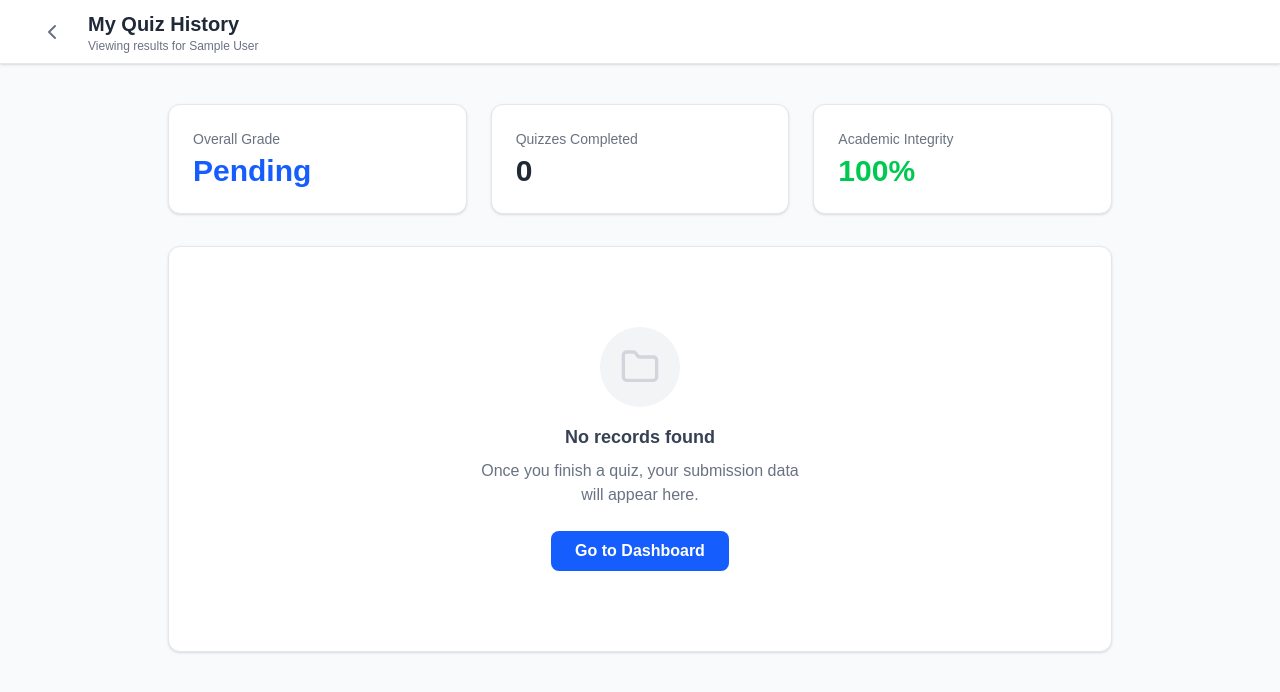
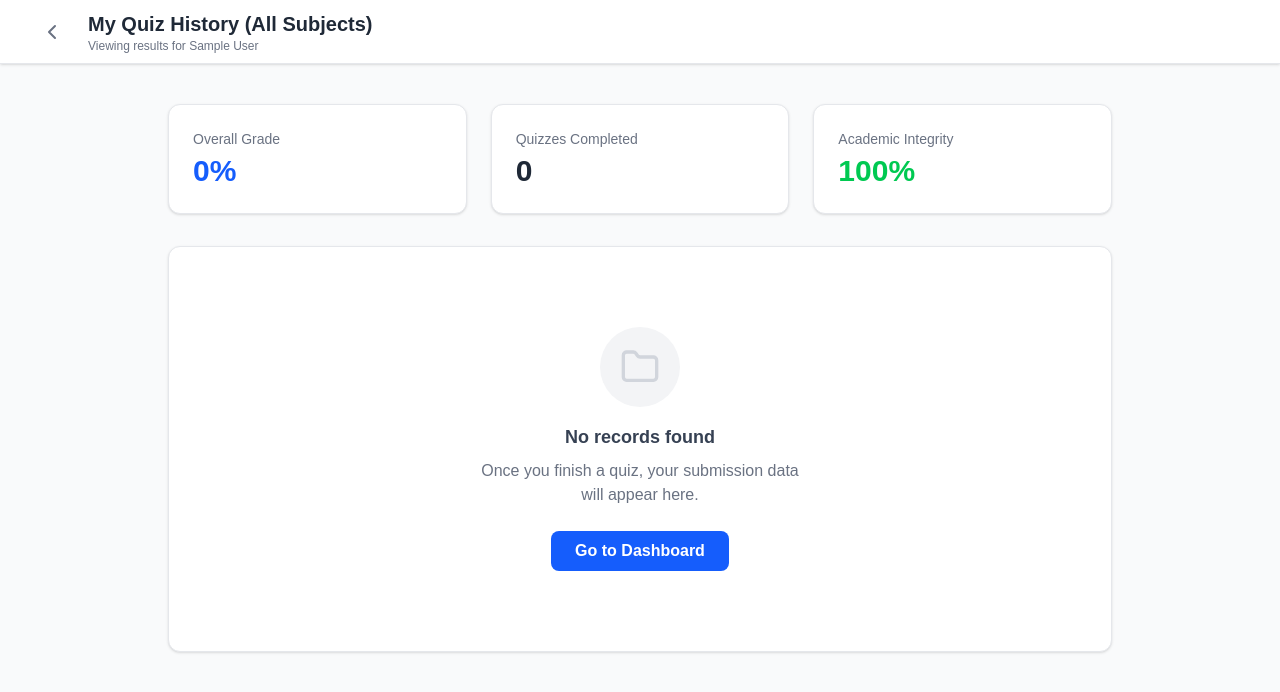
Before and after one commit to Galas25/quiz-application, a React (Vite) app: page /result in a window 1280 px wide. Shown: the top 692 px of the page. Built offline with nearby package versions, Linux system fonts and the light colour scheme; sample sign-in values are in the browser's storage.

Commit message:
Fix finalize button: properly mark scores as released and persist to localStorage

```diff
--- a/src/context/QuizContext.jsx
+++ b/src/context/QuizContext.jsx
@@ -105,7 +105,6 @@ export const QuizProvider = ({ children }) => {
   ) => {
     const studentName = currentUser || "Student";
 
-    // Ensure we have question data for accurate grading. If not loaded yet, fetch on demand.
     const ensureAndSave = async () => {
       let questions = quizData[subjectKey] || [];
       if (!questions.length) {
@@ -135,18 +134,19 @@ export const QuizProvider = ({ children }) => {
           violations: violationRef.current[subjectKey] || 0,
           score: computedScore,
           totalQuestions: questions.length,
+          released: false // <-- now per submission
         });
         return updated;
       });
     };
 
-    // fire and forget; navigation usually follows from caller after submitQuiz
     ensureAndSave();
 
     const quizTaken = JSON.parse(localStorage.getItem("quizTakenBySubject") || "{}");
     quizTaken[subjectKey] = true;
     localStorage.setItem("quizTakenBySubject", JSON.stringify(quizTaken));
   };
+
 
   const releaseScores = () => setReleased(true);
 
--- a/src/pages/InstructorDashboard.jsx
+++ b/src/pages/InstructorDashboard.jsx
@@ -16,13 +16,13 @@ import {
 } from "lucide-react";
 
 export default function InstructorDashboard() {
-  const { results, setResults, releaseScores, released, setCurrentUser, currentUser, quizData } = useContext(QuizContext);
+  const { results, setResults, setCurrentUser, currentUser, quizData } = useContext(QuizContext);
   const [searchTerm, setSearchTerm] = useState("");
+  const [released, setReleased] = useState(false); // button state
   const navigate = useNavigate();
 
   const handleLogout = () => {
     setCurrentUser(null);
-    // clear persisted user so instructor is fully logged out
     localStorage.removeItem("currentUser");
     navigate("/");
   };
@@ -50,15 +50,24 @@ export default function InstructorDashboard() {
   };
 
   const handleReleaseScores = () => {
-    releaseScores();
-    localStorage.setItem("released", "true");
+    setResults(prev => {
+      const updated = { ...prev };
+      Object.keys(updated).forEach(subKey => {
+        updated[subKey] = updated[subKey].map(r => ({ ...r, released: true }));
+      });
+      localStorage.setItem("results", JSON.stringify(updated));
+      return updated;
+    });
+    setReleased(true);
   };
 
   // Flatten all results
   const allSubmissions = Object.values(results || {}).flat();
   const totalSubmissions = allSubmissions.length;
   const flaggedCount = allSubmissions.filter(r => r?.violations > 0).length;
-  const avgIntegrity = allSubmissions.length > 0 ? allSubmissions.reduce((sum, r) => sum + (100 - (r.violations / 3 * 100)), 0) / allSubmissions.length : 100;
+  const avgIntegrity = allSubmissions.length > 0
+    ? allSubmissions.reduce((sum, r) => sum + (100 - (r.violations / 3 * 100)), 0) / allSubmissions.length
+    : 100;
   const uniqueStudents = new Set(allSubmissions.map(r => r.name)).size;
 
   return (
@@ -206,7 +215,7 @@ export default function InstructorDashboard() {
                               </span>
                             </td>
                             <td className="px-6 py-4">
-                              {released ? (
+                              {r.released ? (
                                 <div className="flex flex-col">
                                   <span className="font-bold text-slate-800 text-sm">{score} / {quizData[r.subject]?.length || 0}</span>
                                   <div className="w-24 h-1.5 bg-slate-100 rounded-full mt-1 overflow-hidden">
--- a/src/pages/ResultPage.jsx
+++ b/src/pages/ResultPage.jsx
@@ -4,35 +4,43 @@ import { QuizContext } from "../context/QuizContext";
 import { ChevronLeft, ClipboardList, Calendar, AlertCircle, Folder } from "lucide-react";
 
 export default function ResultsPage() {
-  const { results, currentUser, released, calculateScore, quizData } = useContext(QuizContext);
+  const { results, currentUser, calculateScore, quizData } = useContext(QuizContext);
   const location = useLocation();
   const navigate = useNavigate();
 
-  // Pass both subjectName and subjectKey when navigating from StudentHome
   const subjectName = location.state?.subjectName;
   const subjectKey = location.state?.subjectKey;
 
-  // Grab results for this subject
-  const subjectResults = (subjectKey && results[subjectKey]) || [];
+  // --- Grab results: single subject or all subjects ---
+  const allResults = subjectKey
+    ? results[subjectKey] || []
+    : Object.keys(results).flatMap(key =>
+        results[key].map(r => ({ ...r, subjectKey: key, subjectName: key })) // attach subjectKey/Name for display
+      );
 
-  // Filter by currentUser
-  const filteredResults = subjectResults.filter(r => {
+  // --- Filter by current user ---
+  const filteredResults = allResults.filter(r => {
     const currentName = typeof currentUser === 'object' ? currentUser?.name : currentUser;
-    const resultName = r.name;
-    return resultName === currentName;
+    return r.name === currentName;
   });
 
-  const avgCheating = filteredResults.length > 0 ? filteredResults.reduce((sum, r) => sum + (r.violations / 3 * 100), 0) / filteredResults.length : 0;
+  // --- Compute stats ---
+  const avgCheating = filteredResults.length > 0
+    ? filteredResults.reduce((sum, r) => sum + (r.violations / 3 * 100), 0) / filteredResults.length
+    : 0;
   const integrityPercent = 100 - avgCheating;
 
-  const avgGrade = filteredResults.length > 0 ? filteredResults.reduce((sum, r) => {
-    const score = calculateScore(r.answers, quizData[subjectKey]);
+  const avgGrade = filteredResults.length > 0
+    ? filteredResults.reduce((sum, r) => {
+        const key = r.subjectKey || subjectKey;
+        const score = calculateScore(key, r.answers);
         return sum + score;
-  }, 0) / filteredResults.length : 0;
+      }, 0) / filteredResults.length
+    : 0;
 
   return (
     <div className="flex flex-col min-h-screen bg-gray-50 text-gray-800">
-      {/* --- HEADER --- */}
+      {/* HEADER */}
       <header className="h-16 bg-white border-b border-gray-200 px-8 flex items-center gap-4 sticky top-0 z-20 shadow-sm">
         <button
           onClick={() => navigate("/studenthome")}
@@ -42,7 +50,7 @@ export default function ResultsPage() {
         </button>
         <div>
           <h1 className="text-xl font-bold text-gray-800">
-            {subjectName ? `${subjectName} History` : "My Quiz History"}
+            {subjectName ? `${subjectName} History` : "My Quiz History (All Subjects)"}
           </h1>
           <p className="text-xs text-gray-500 font-medium">
             Viewing results for {typeof currentUser === 'object' ? currentUser.name : currentUser}
@@ -50,12 +58,15 @@ export default function ResultsPage() {
         </div>
       </header>
 
+      {/* MAIN */}
       <main className="flex-1 p-6 md:p-10 max-w-5xl mx-auto w-full">
-        {/* --- SUMMARY STATS --- */}
+        {/* SUMMARY STATS */}
         <div className="grid grid-cols-1 md:grid-cols-3 gap-6 mb-8">
           <div className="bg-white p-6 rounded-xl border border-gray-200 shadow-sm">
             <p className="text-sm font-medium text-gray-500 mb-1">Overall Grade</p>
-            <h3 className="text-3xl font-bold text-blue-600">{released ? `${avgGrade.toFixed(0)}%` : "Pending"}</h3>
+            <h3 className="text-3xl font-bold text-blue-600">
+              {avgGrade.toFixed(0)}%
+            </h3>
           </div>
 
           <div className="bg-white p-6 rounded-xl border border-gray-200 shadow-sm">
@@ -71,7 +82,7 @@ export default function ResultsPage() {
           </div>
         </div>
 
-        {/* --- TABLE SECTION --- */}
+        {/* TABLE */}
         <div className="bg-white rounded-xl shadow-sm border border-gray-200 overflow-hidden">
           {filteredResults.length > 0 ? (
             <div className="overflow-x-auto">
@@ -88,11 +99,15 @@ export default function ResultsPage() {
                   {filteredResults.map((result, idx) => (
                     <tr key={idx} className="hover:bg-blue-50/30 transition-colors">
                       <td className="px-6 py-4">
+                        <div className="flex flex-col gap-1">
                           <div className="flex items-center gap-3">
                             <div className="p-2 bg-blue-100 text-blue-600 rounded-lg">
                               <ClipboardList size={20} />
                             </div>
-                          <p className="font-semibold text-gray-800">Module 1 Quiz</p>
+                            <p className="font-semibold text-gray-800">
+                              {result.subjectName || result.subjectKey} - {result.module || "Module 1"} Quiz
+                            </p>
+                          </div>
                         </div>
                       </td>
                       <td className="px-6 py-4 text-sm text-gray-600">
@@ -109,14 +124,11 @@ export default function ResultsPage() {
                         </span>
                       </td>
                       <td className="px-6 py-4 text-right">
-                        {released ? (() => {
-                          const score = calculateScore(result.answers, quizData[subjectKey]);
-                          return (
+                        {result.released ? (
                           <span className="text-sm font-bold text-green-600 bg-green-50 px-3 py-1 rounded-md border border-green-200">
-                              Scored: {score.toFixed(0)}%
+                            Scored: {calculateScore(result.subjectKey, result.answers).toFixed(0)}%
                           </span>
-                          );
-                        })() : (
+                        ) : (
                           <span className="text-sm font-semibold text-orange-600 bg-orange-50 px-3 py-1 rounded-md border border-orange-200">
                             Pending Review
                           </span>
```
Lines whose indentation alone changed are shown as unchanged.
